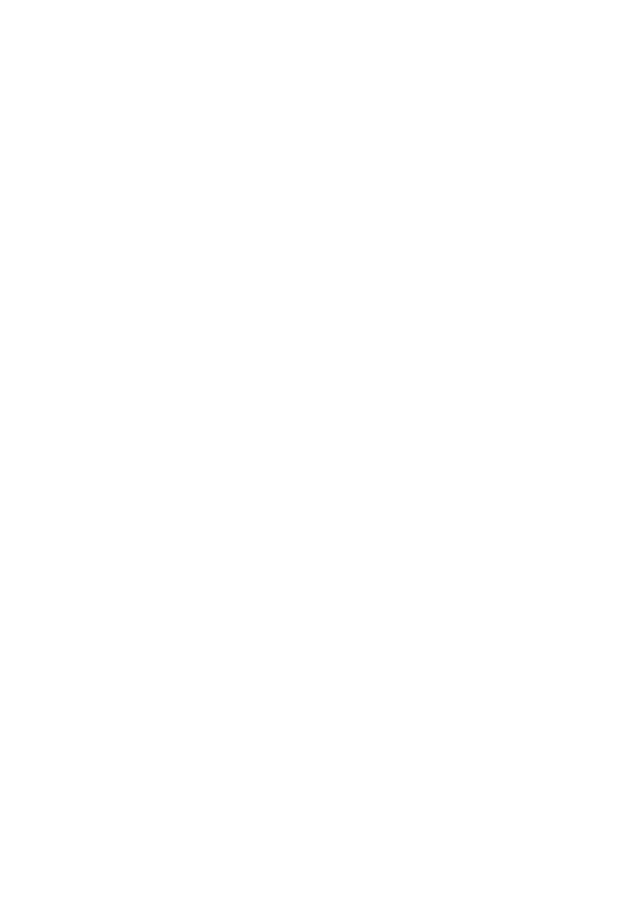
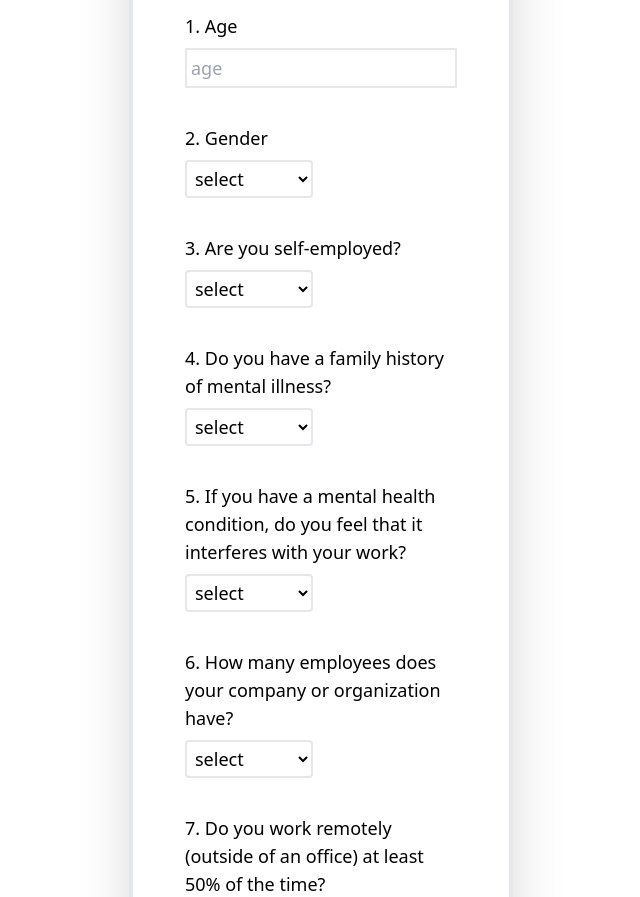
Before and after one commit to dscmsit/Mental-Health-App, an Angular app in the folder front-end/: page / in a window 1280 px wide. Shown: the part 200-1097 px from the top of the page, without its empty margins (319-959 px from the left). Before the commit the page ends 800 px from the top, so only its background shows below. Built offline with nearby package versions, Linux system fonts and the light colour scheme.

Commit message:
made user form

```diff
--- a/front-end/src/app/Components/navbar/navbar.component.html
+++ b/front-end/src/app/Components/navbar/navbar.component.html
@@ -3,7 +3,7 @@
 
 
     <div class="nav-buttons mr-8">
-    <button class="bg-white  text-black text-lg py-1 px-3 m-1 rounded hover:border-2 border-2 hover:border-white hover:bg-black hover:text-white"><a routerLink="sign-in">Sign In</a></button>
+    <button class="bg-white  text-black text-lg py-1 px-3 m-1 rounded hover:border-2 border-2 hover:border-white hover:bg-black hover:text-white"><a routerLink="sign-in">sign In</a></button>
     <button class="bg-white text-black py-1 text-lg px-3 m-1 rounded hover:border-2 border-2 hover:border-white hover:bg-black hover:text-white"><a routerLink="sign-up">Sign Up</a></button>
     </div>
 </div>
--- a/front-end/src/app/Components/user-form/user-form.component.html
+++ b/front-end/src/app/Components/user-form/user-form.component.html
@@ -1 +1,149 @@
-<p class="">user-form works!</p>
+
+
+
+
+
+<div class="p-8 mx-auto drop-shadow-2xl h-auto   w-96 border-4 bg-white rounded-lg">
+  <h2 class="text-black font-bold p-2 text-center text-3xl">User Form</h2>
+  <form class="flex flex-col text-lg">
+      <div class="bg-white p-4 flex flex-col">
+
+      <label  class="m-1">1. Age </label>
+      <input class="border-2 m-1 p-1 border-black-900 " placeholder="age" type="number"/><br/>
+      <label  class="m-1">2. Gender </label>
+      <select  class="text-black bg-white w-32 m-1 p-1 text-lg font-medium rounded  hover:bg-white hover:text-black border-2 hover:border-2 hover:border-black group">
+        <option value="option1">select</option>
+        <option value="option2">Male</option>
+        <option value="option3">Female</option>
+
+      </select><br/>
+      <label  class="m-1">3. Are you self-employed? </label>
+      <select  class="text-black bg-white w-32 m-1 p-1 text-lg font-medium rounded  hover:bg-white hover:text-black border-2 hover:border-2 hover:border-black group">
+        <option value="option1">select</option>
+        <option value="option2">yes</option>
+        <option value="option3">no</option>
+
+      </select><br/>
+      <label  class="m-1">4. Do you have a family history of mental illness?</label>
+      <select  class="text-black bg-white w-32 m-1 p-1 text-lg font-medium rounded  hover:bg-white hover:text-black border-2 hover:border-2 hover:border-black group">
+        <option value="option1">select</option>
+        <option value="option2">yes</option>
+        <option value="option3">no</option>
+      </select><br/>
+      <label  class="m-1">5. If you have a mental health condition, do you feel that it interferes with your work? </label>
+      <select  class="text-black bg-white w-32 m-1 p-1 text-lg font-medium rounded  hover:bg-white hover:text-black border-2 hover:border-2 hover:border-black group">
+        <option  value="option1">select</option>
+        <option value="option2">Often</option>
+        <option value="option3">Rarely</option>
+        <option value="option4">Never</option>
+        <option value="option5">Sometimes</option>
+      </select><br/>
+      <label  class="m-1">6. How many employees does your company or organization have?</label>
+      <select  class="text-black bg-white w-32 m-1 p-1 text-lg font-medium rounded  hover:bg-white hover:text-black border-2 hover:border-2 hover:border-black group">
+        <option value="option1">select</option>
+        <option value="option2">1-5</option>
+        <option value="option3">6-25</option>
+        <option value="option4">26-100</option>
+        <option value="option5">100-500</option>
+        <option value="option6">500-1000</option>
+        <option value="option7">More than 1000</option>
+      </select>
+      <br/>
+
+
+
+
+
+
+
+
+      <label  class="m-1">7. Do you work remotely (outside of an office) at least 50% of the time? </label>
+      <select  class="text-black bg-white w-32 m-1 p-1 text-lg font-medium rounded  hover:bg-white hover:text-black border-2 hover:border-2 hover:border-black group">
+        <option value="option1">select</option>
+        <option value="option2">yes</option>
+        <option value="option3">no</option>
+      </select><br/>
+      <label  class="m-1">8. Is your employer primarily a tech company/organization?</label>
+      <select  class="text-black bg-white w-32 m-1 p-1 text-lg font-medium rounded  hover:bg-white hover:text-black border-2 hover:border-2 hover:border-black group">
+        <option value="option1">select</option>
+        <option value="option2">yes</option>
+        <option value="option3">no</option>
+      </select><br>
+      <label  class="m-1">9. Does your employer provide mental health benefits? </label>
+      <select  class="text-black bg-white w-32 m-1 p-1 text-lg font-medium rounded  hover:bg-white hover:text-black border-2 hover:border-2 hover:border-black group">
+        <option value="option1">select</option>
+        <option value="option2">yes</option>
+        <option value="option3">no</option>
+        <option value="option4">Don't know</option>
+      </select><br/>
+      <label  class="m-1">10. Do you know the options for mental health care your employer provides?</label>
+      <select  class="text-black bg-white w-32 m-1 p-1 text-lg font-medium rounded  hover:bg-white hover:text-black border-2 hover:border-2 hover:border-black group">
+        <option value="option1">select</option>
+        <option value="option2">yes</option>
+        <option value="option3">no</option>
+        <option value="option4">Not sure</option>
+      </select><br/>
+      <label  class="m-1">11. Has your employer ever discussed mental health as part of an employee wellness program? </label>
+      <select  class="text-black bg-white w-32 m-1 p-1 text-lg font-medium rounded  hover:bg-white hover:text-black border-2 hover:border-2 hover:border-black group">
+        <option value="option1">select</option>
+        <option value="option2">yes</option>
+        <option value="option3">no</option>
+        <option value="option4">Don't know</option>
+      </select><br/>
+      <label  class="m-1">12. Does your employer provide resources to learn more about mental health issues and how to seek help?</label>
+      <select  class="text-black bg-white w-32 m-1 p-1 text-lg font-medium rounded  hover:bg-white hover:text-black border-2 hover:border-2 hover:border-black group">
+        <option value="option1">select</option>
+        <option value="option2">yes</option>
+        <option value="option3">no</option>
+        <option value="option4">Don't know</option>
+      </select><br/>
+
+
+
+
+      <label  class="m-1">
+        13. Is your anonymity protected if you choose to take advantage of mental health or substance abuse treatment resources? </label>
+        <select  class="text-black bg-white w-32 m-1 p-1 text-lg font-medium rounded  hover:bg-white hover:text-black border-2 hover:border-2 hover:border-black group">
+          <option value="option1">select</option>
+          <option value="option2">yes</option>
+          <option value="option3">no</option>
+          <option value="option4">Don't know</option>
+        </select><br/>
+      <label  class="m-1">14.How easy is it for you to take medical leave for a mental health condition?</label>
+      <select  class="text-black bg-white w-32 m-1 p-1 text-lg font-medium rounded  hover:bg-white hover:text-black border-2 hover:border-2 hover:border-black group">
+        <option value="option1">select </option>
+        <option value="option2">Somewhat easy</option>
+        <option value="option3">Very easy</option>
+        <option value="option4">Somewhat difficult</option>
+        <option value="option5">Very difficult</option>
+        <option value="option6">Don't know</option>
+      </select><br>
+      <label  class="m-1">15.Do you think that discussing a mental health issue with your employer would have negative consequences? </label>
+      <select  class="text-black bg-white w-32 m-1 p-1 text-lg font-medium rounded  hover:bg-white hover:text-black border-2 hover:border-2 hover:border-black group">
+        <option value="option1">select</option>
+        <option value="option2">yes</option>
+        <option value="option3">no</option>
+        <option value="option4">Maybe</option>
+      </select><br/>
+      <label  class="m-1">16. Would you be willing to discuss a mental health issue with your coworkers?</label>
+      <select  class="text-black bg-white w-32 m-1 p-1 text-lg font-medium rounded  hover:bg-white hover:text-black border-2 hover:border-2 hover:border-black group">
+        <option value="option1">select</option>
+        <option value="option2">yes</option>
+        <option value="option3">no</option>
+        <option value="option4">Some of them</option>
+      </select><br/>
+
+
+  </div>
+  <button
+  type="submit"
+  class="text-white border-2 bg-black w-64 mx-auto py-2 text-xl font-medium rounded m-2 hover:bg-white hover:text-black  hover:border-2 hover:border-black"
+  >
+  Submit
+  </button>
+
+
+
+  </form>
+
+  </div>
--- a/front-end/tailwind.config.js
+++ b/front-end/tailwind.config.js
@@ -4,5 +4,10 @@
   theme: {
     extend: {},
   },
+    variants: {
+    extend: {
+      display: ['group - focus']
+    },
+  },
   plugins: [],
 }
```
